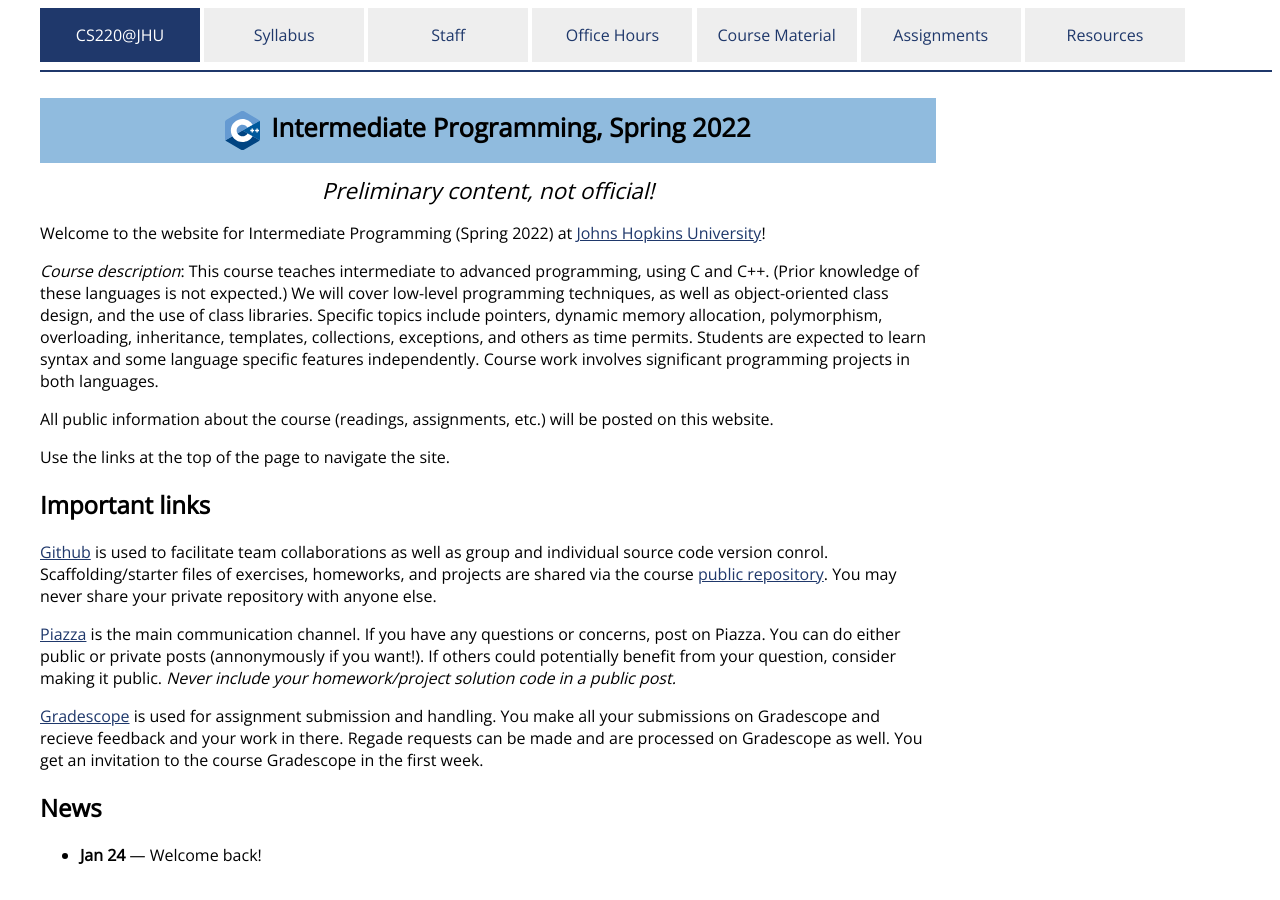
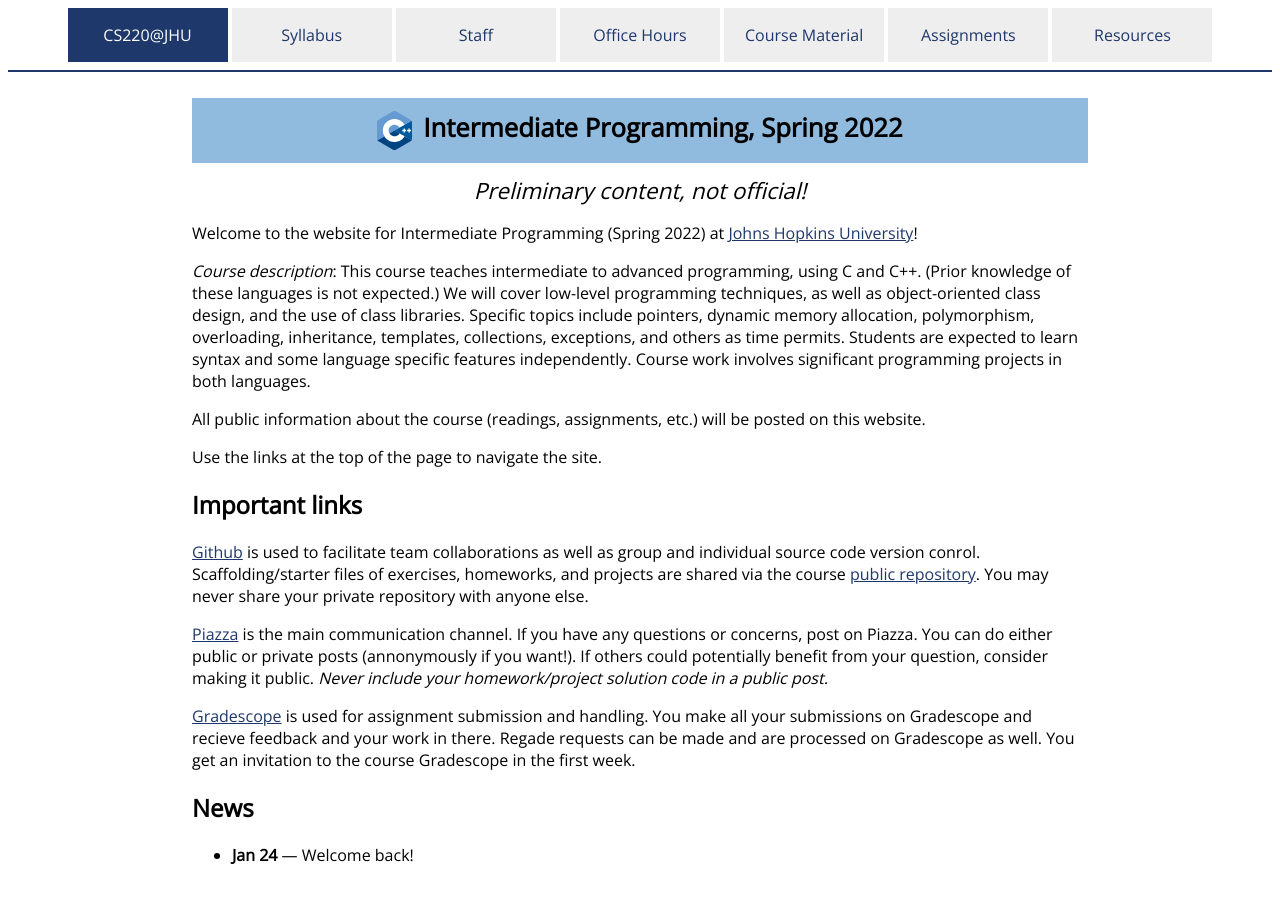
Before and after one commit to jhu-ip/cs220-s22, a Jekyll site: the page built from index.md, in a window 1280 px wide. Built offline with Jekyll 4.4.1, drawn with Linux system fonts in a browser that asks for light colours.

Commit message:
I think I preferred the content centered

```diff
--- a/css/intprog.css
+++ b/css/intprog.css
@@ -31,8 +31,8 @@ tr:nth-child(even) {
 }
 
 #content {
-	/*margin: 0 auto;*/
-  margin-left: 2em;
+	margin: 0 auto;
+  /*margin-left: 2em;*/
 	max-width: 56em;
 }
 
@@ -59,8 +59,8 @@ tr:nth-child(even) {
 }
 
 #navbar_container {
-  /*text-align: center;*/
-  margin-left: 2em;
+  text-align: center;
+  /*margin-left: 2em;*/
 }
 
 #navbar {
```
